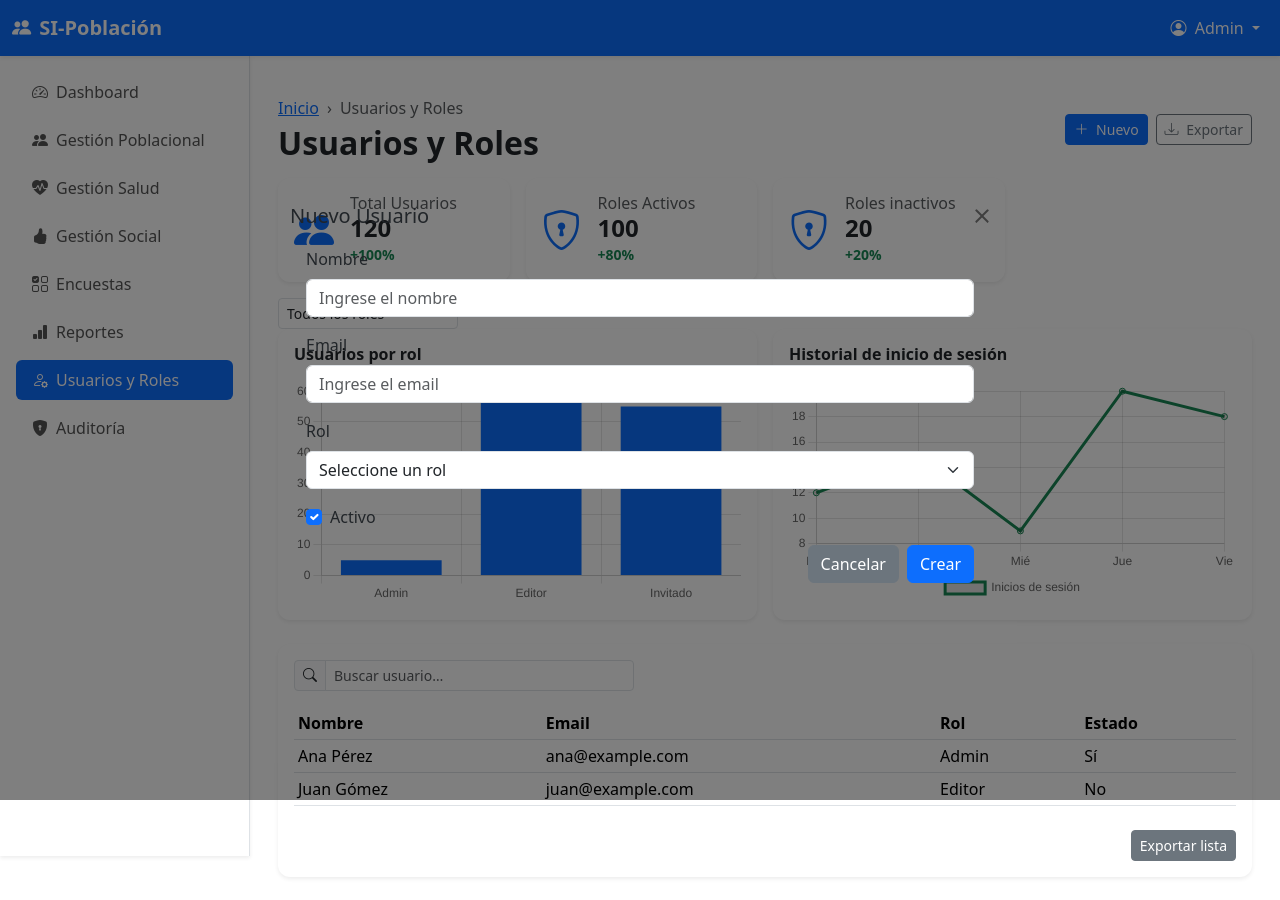
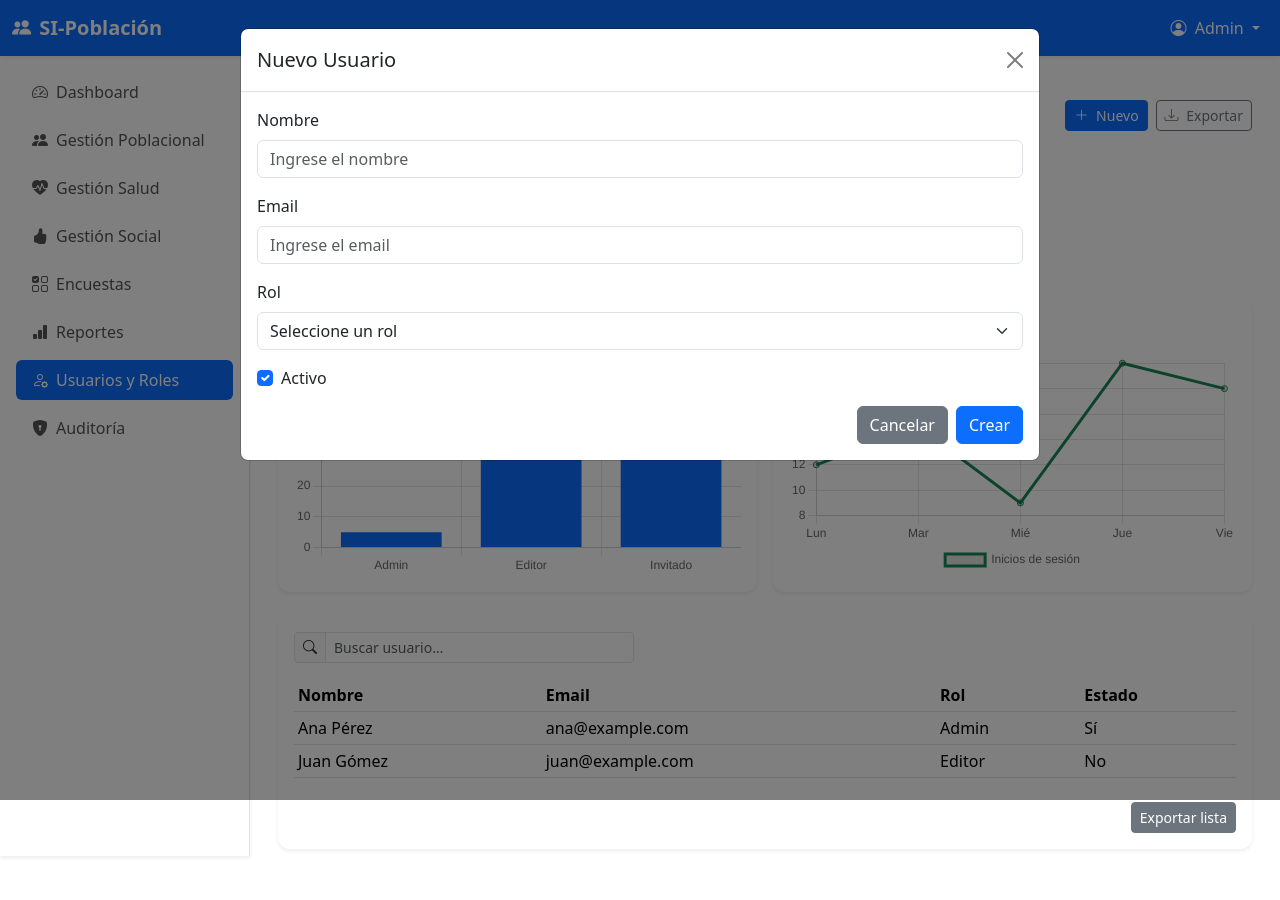
Before and after one commit to eduard-ve/sip_comunidades, a Vue app in the folder frontend/: page /usuarios in a window 1280 px wide. Both pictures are taken after a click on the button "Nuevo". Shown: the top 900 px of the page. Built offline with nearby package versions, Linux system fonts and the light colour scheme.

Commit message:
correcion modal formulario  no se vizualizaba el contenedor del formulario y estilos, por ultimo se ajusto el redirrecionmiento de la pagina.

```diff
--- a/frontend/src/views/UsuariosRoles.vue
+++ b/frontend/src/views/UsuariosRoles.vue
@@ -10,7 +10,7 @@
     @export="onExport"
     @rowClick="openForm"
   >
-    <!-- Slot extra para filtros -->
+    <!-- Filtro de roles -->
     <template #extra>
       <select class="form-select form-select-sm me-2" v-model="filterRole" style="max-width: 180px;">
         <option value="">Todos los roles</option>
@@ -18,20 +18,20 @@
       </select>
     </template>
 
-    <!-- Table footer slot -->
+    <!-- Footer de la tabla -->
     <template #table-footer>
       <div class="d-flex justify-content-end mt-2">
         <button class="btn btn-sm btn-secondary" @click="onExport">Exportar lista</button>
       </div>
     </template>
 
-    <!-- Formulario modal -->
-    <div v-if="showForm" class="modal-backdrop">
-      <div class="modal-dialog modal-lg">
+    <!-- Modal -->
+    <div v-if="showForm" class="modal fade show d-block" tabindex="-1" role="dialog">
+      <div class="modal-dialog modal-lg" role="document">
         <div class="modal-content">
           <div class="modal-header">
             <h5 class="modal-title">{{ selectedUser?.id ? 'Editar Usuario' : 'Nuevo Usuario' }}</h5>
-            <button type="button" class="btn-close" @click="closeForm()"></button>
+            <button type="button" class="btn-close" @click="closeForm"></button>
           </div>
           <div class="modal-body">
             <UserForm
@@ -45,6 +45,7 @@
         </div>
       </div>
     </div>
+    <div v-if="showForm" class="modal-backdrop fade show"></div>
   </BaseModule>
 </template>
 
@@ -53,19 +54,14 @@ import { ref, computed } from 'vue'
 import BaseModule from '../components/BaseModule.vue'
 import UserForm from '../components/UserForm.vue'
 
-const breadcrumbs = [
-  { label: 'Inicio', to: '/' },
-  { label: 'Usuarios y Roles' }
-]
+const roles = ['Admin', 'Editor', 'Invitado']
 
-const roles = ['Admin', 'Editor', 'Invitado']
 
 // KPIs
 const kpis = [
   { title: 'Total Usuarios', value: 120, icon: 'bi bi-people-fill', change: '100', color: '#0d6efd' },
   { title: 'Roles Activos', value: 100, icon: 'bi-shield-lock', change: '80' },
-  {title: 'Roles inactivos', value: 20, icon: 'bi-shield-lock', change: '20', color: '#0d6efd'},
-
+  { title: 'Roles Inactivos', value: 20, icon: 'bi-shield-lock', change: '20', color: '#0d6efd' }
 ]
 
 // Charts
@@ -143,35 +139,3 @@ function onExport() {
   alert('Exportar lista de usuarios')
 }
 </script>
-
-<style scoped>
-.modal-backdrop {
-  position: fixed;
-  inset: 0;
-  background-color: rgba(0,0,0,0.5);
-  display: flex;
-  align-items: center;
-  justify-content: center;
-  z-index: 1050;
-}
-
-.modal-dialog {
-  max-width: 700px;
-  width: 100%;
-}
-
-.modal-content {
-  border-radius: 12px;
-  overflow: hidden;
-}
-
-.modal-header {
-  display: flex;
-  justify-content: space-between;
-  align-items: center;
-}
-
-.modal-body {
-  padding: 1rem;
-}
-</style>
```
Also changed, not shown: frontend/src/components/UserForm.vue (+2 -7 lines).
